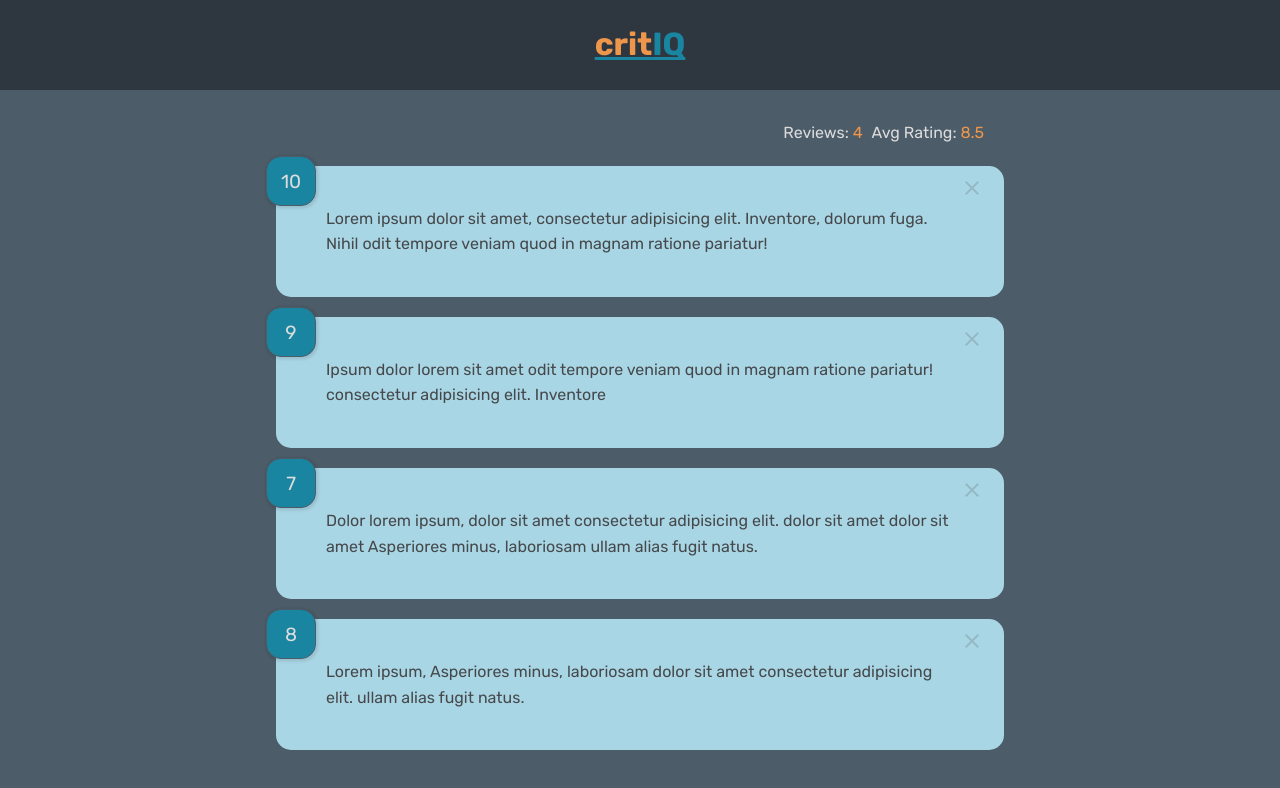
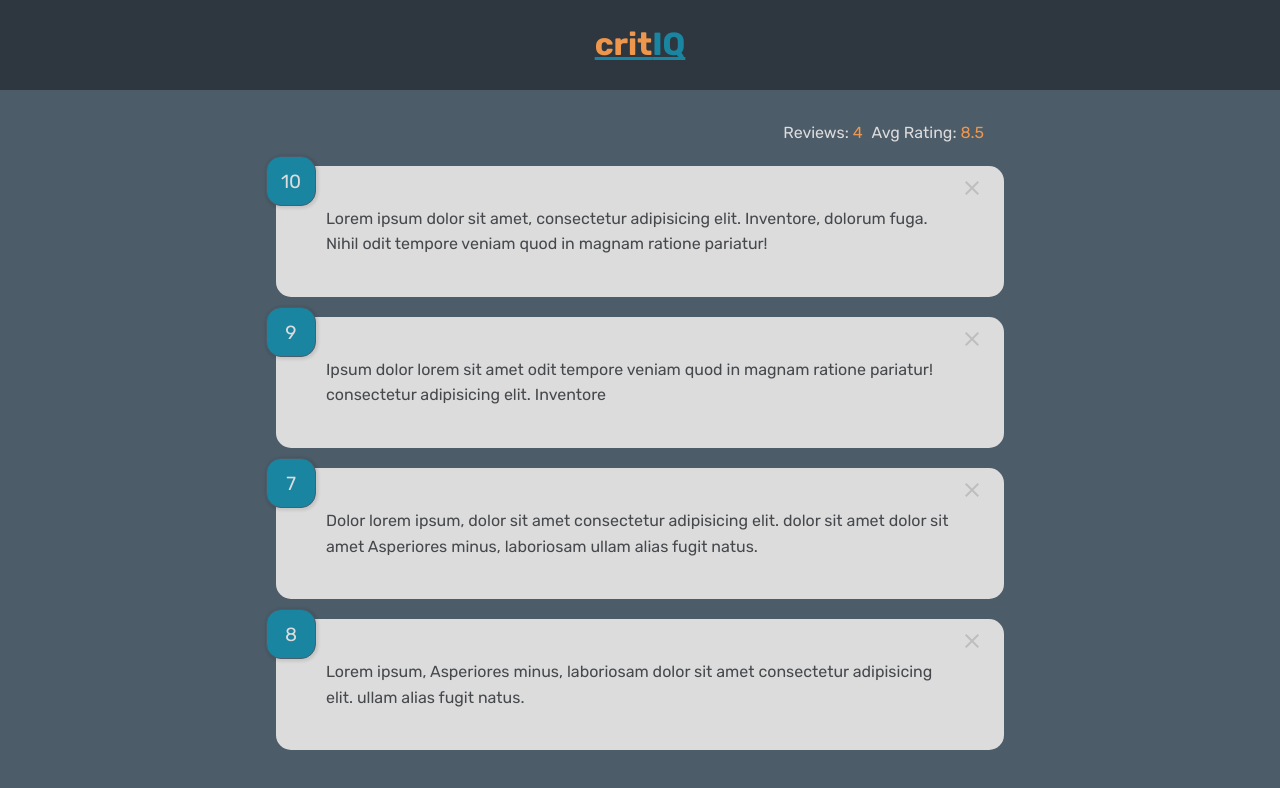
Before and after one commit to iancover/critiq, a React (Create React App) app: page / in a window 1280 px wide. Shown: the top 788 px of the page. Built offline with nearby package versions, Linux system fonts and the light colour scheme.

Commit message:
style: Update card styles

```diff
--- a/src/components/shared/Card.jsx
+++ b/src/components/shared/Card.jsx
@@ -2,8 +2,8 @@ import PropTypes from 'prop-types';
 
 function Card({ children, reverse }) {
   const cardStyles = {
-    backgroundColor: reverse ? 'var(--orange-color)' : 'var(--lightblue-color)',
-    color: reverse ? '#fff' : 'var(--grey-color)',
+    backgroundColor: reverse ? 'var(--lightblue-color)' : 'var(--light-color)',
+    color: reverse ? 'var(--semi-grey-color)' : 'var(--grey-color)',
   };
 
   // return <div className={`card ${reverse && 'reverse'}`}>{children}</div>;
```
